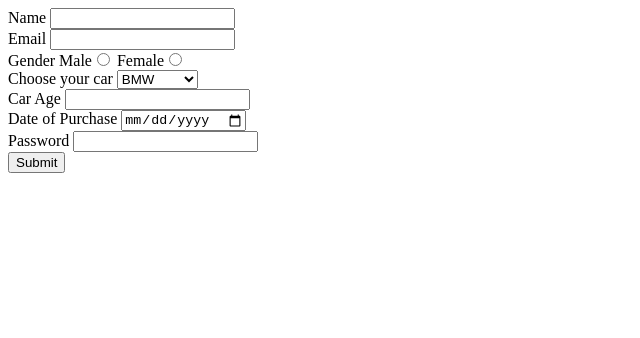
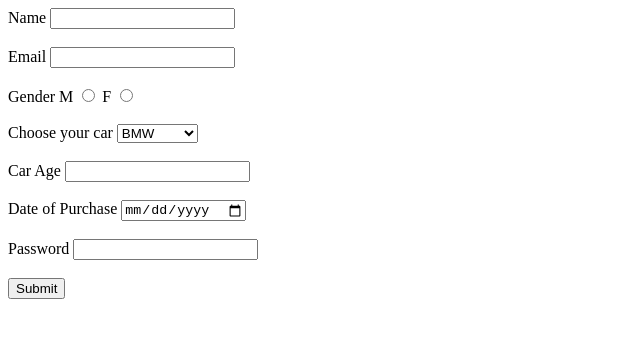
Before and after one commit to acciojob/car-insurance-form-Rajatkumar782, a website: page main.html in a window 1280 px wide. Shown: the whole page, without its empty margins (0-640 px from the left). Drawn offline with Linux system fonts and the light colour scheme.

Commit message:
created a submission

```diff
--- a/main.html
+++ b/main.html
@@ -10,20 +10,24 @@
 	<!-- the entire body must be written by student -->
     <script type="text/javascript" src="./script.js">
 </script>
-<form method="post">
+<form id="my-form" method="post">
 	<div>
 		<label for="name">Name</label>
 		<input type="text" name="name" id="name" required>
-	</div>
+	</div><br>
 
 	<div>
 		<label for="email">Email</label>
 		<input type="email" name="myemail" id="email" required>
-	</div>
+	</div><br>
 
 	<div>
-		Gender Male<input type="radio" name="gender"  required> Female<input type="radio" name="gender">
-	</div>
+		<label for="gender">Gender</label>
+		<label for="gender_m">M</label>
+		  <input type="radio" name="gender" id="gender_m" required>
+		<label for="gender_f">F</label>
+		  <input type="radio" name="gender" id="gender_f" required>
+	</div><br>
 
 	<div>
 		<label for="cars">Choose your car</label>
@@ -32,23 +36,24 @@
 			<option value="Audi">Audi</option>
 			<option value="Mercedez">Mercedez</option>
 		</select>
-	</div>
+	</div><br>
 
 	<div>
 		<label for="carage">Car Age</label>
 		<input type="number" name="age" id="carage" required>
-	</div>
+	</div><br>
 
 	<div>
 		<label for="dob">Date of Purchase</label>
 		<input type="date" name="mydob" id="dob" required>
-	</div>
+	</div><br>
 
 	<div>
-		Password <input type="password" name="mypassword" required>
-	</div>
+		<label for="password">Password</label>
+	       <input type="password" name="mypassword" required>
+	</div><br>
 
-	<button type="submit">Submit</button>
+	<button type="submit">Submit</button><br>
 
 </form>
 </body>
```
